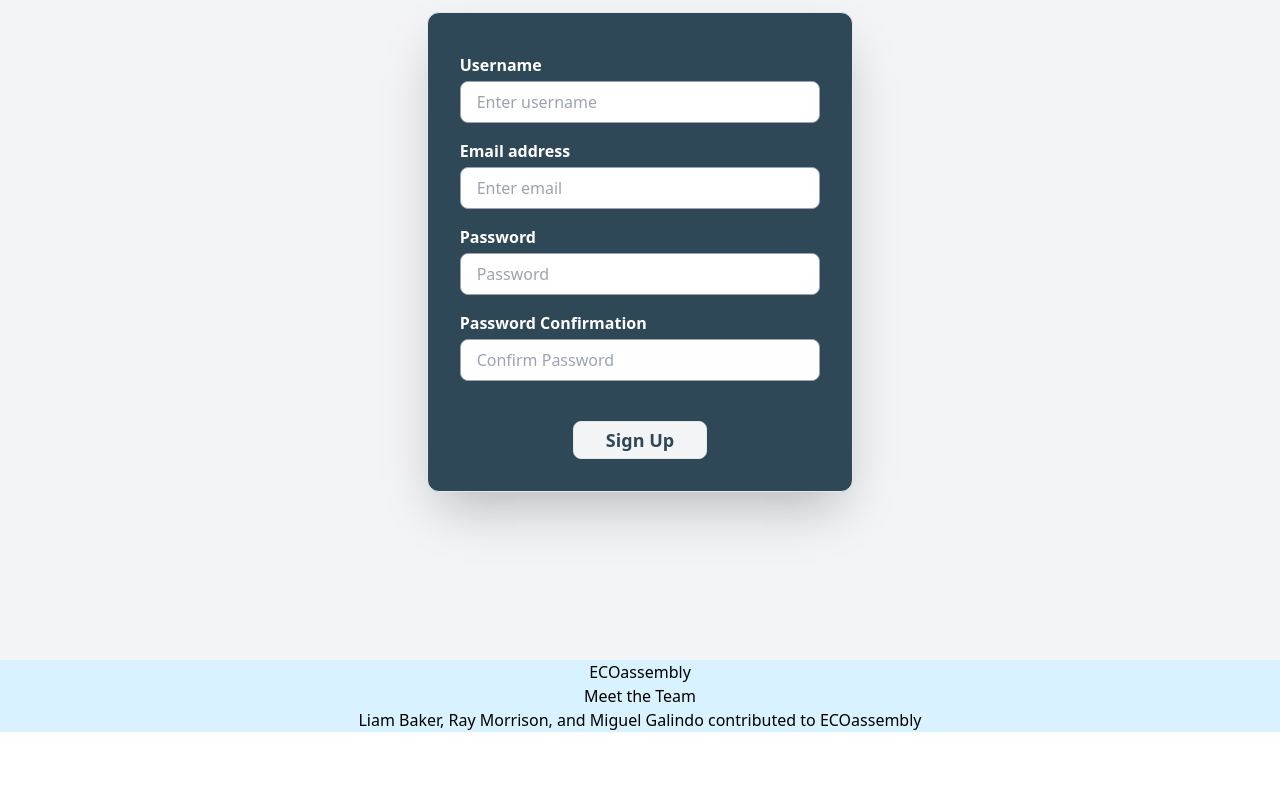
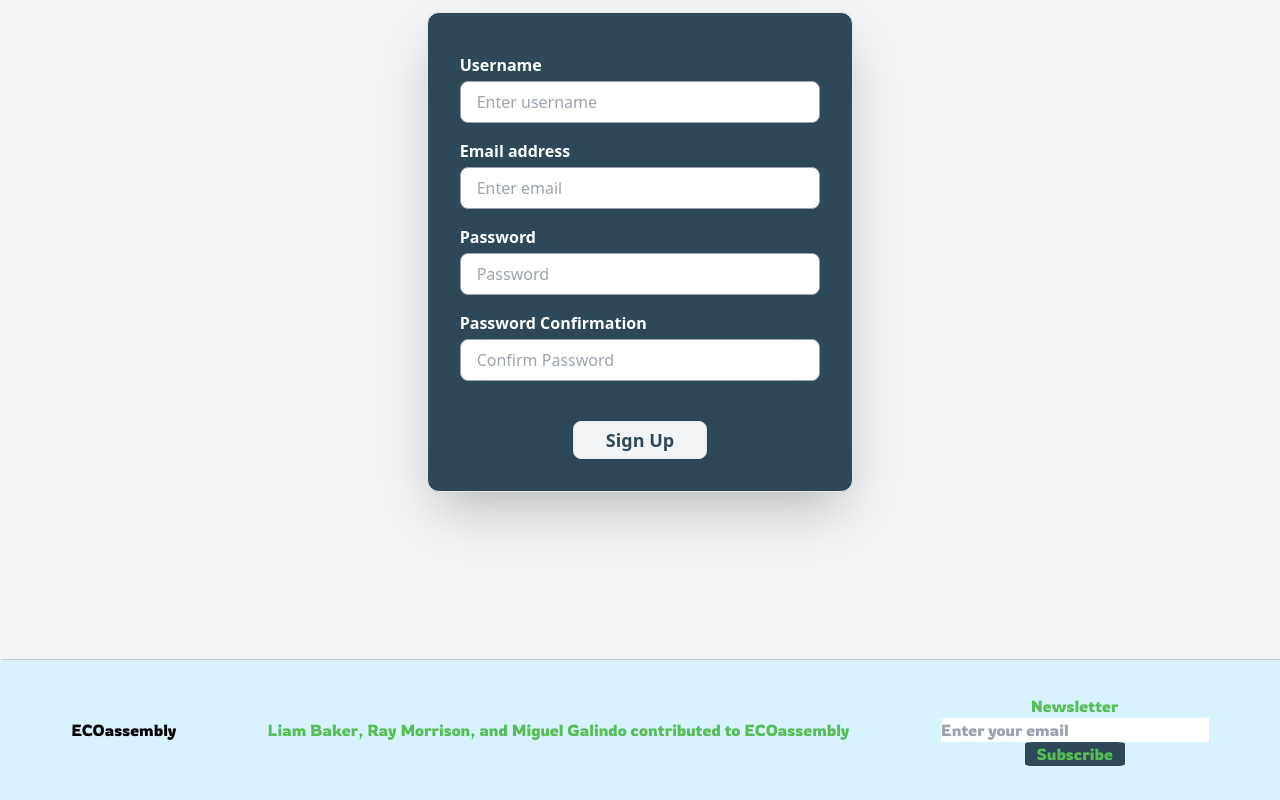
Before and after one commit to LiamB93/eco-assembly, a React (Create React App) app in the folder client/: page /sign-up in a window 1280 px wide. Shown: the part 370-1170 px from the top of the page. Before the commit the page ends 1102 px from the top, so only its background shows below. Built offline with nearby package versions, Linux system fonts and the light colour scheme.

Commit message:
styled footer fixed link styling styled nav

```diff
--- a/client/src/components/Footer/Footer.css
+++ b/client/src/components/Footer/Footer.css
@@ -1,8 +1,33 @@
-footer {
+@import url('https://fonts.googleapis.com/css2?family=Rowdies&display=swap');
+
+
+.footer {
+  font-family: "Rowdies";
   display: flex;
   width: 100%;
+  height: 140px;
   background-color: #D8F3FF;
   justify-content: space-evenly;
+  align-items: center;
+  gap: 20px;
+  box-shadow: 2px 1px 1px 1px black;
+  }
 
+  .newsletter{
+    column-gap: 30px;
+  }
 
-}
+  .button{
+    background-color: #2F4858;
+    color: #57BE56;
+    border-radius: 8%;
+    width: 100px;
+  }
+
+  .label{
+    color: #57BE56;
+  }
+
+  .meet-team{
+    color: #57BE56;
+  }
--- a/client/src/components/Footer/Footer.jsx
+++ b/client/src/components/Footer/Footer.jsx
@@ -5,15 +5,27 @@ function Footer() {
   return (
 
     <footer className="footer">
-      <nav>
-        <NavLink className="logo" to="/">ECOassembly</NavLink>
 
-        <h3>Meet the Team</h3>
-        <p>Liam Baker, Ray Morrison, and Miguel Galindo contributed to ECOassembly</p>
+      <NavLink className="logo" to="/">ECOassembly</NavLink>
 
-      </nav>
+      <h3 className="meet-team">Liam Baker, Ray Morrison, and Miguel Galindo contributed to ECOassembly</h3>
+      <div className="newsletter">
+        <label className="label">Newsletter</label> <br />
+        <form>
+          <input
+            placeholder="Enter your email"
+            type="email"
+          />
+          <br />
+          <button className="button">Subscribe</button>
+        </form>
+      </div>
 
-    </footer>
+
+
+
+
+    </footer >
 
   )
 }
--- a/client/src/components/Header/Header.css
+++ b/client/src/components/Header/Header.css
@@ -27,3 +27,7 @@
   margin-right: 30px;
   gap: 20px;
 }
+
+.link:hover{
+  text-decoration: underline;
+}
--- a/client/src/components/Nav/Nav.css
+++ b/client/src/components/Nav/Nav.css
@@ -5,11 +5,13 @@
   font-size: 18px;
   align-content: center;
   background-color: white;
-  box-shadow: 1px 1px 1px .3px #CECECE;
+  box-shadow: 1px 1px 2px .3px #CECECE;
   height: 50px;
+  border-bottom: #CECECE;
 
 }
 .links{
+  padding-left: 110px;
   display: flex;
   align-items: center;
   margin: 20px 10px 10px 10px;
@@ -17,6 +19,15 @@
 
 }
 
-.links:hover{
+.zero-waste:hover{
   text-decoration: underline;
 }
+.outdoor:hover{
+  text-decoration: underline;
+}
+.clothing:hover{
+  text-decoration: underline;
+}
+.home-life:hover{
+  text-decoration: underline;
+}
--- a/client/src/components/Nav/Nav.jsx
+++ b/client/src/components/Nav/Nav.jsx
@@ -5,10 +5,10 @@ function Nav() {
   return (
     <div className="products-nav">
       <div className="links">
-        <NavLink to="/products/homelife">Home & Life</NavLink>{" "}
-        <NavLink to="/products/clothing">Clothing</NavLink>{" "}
-        <NavLink to="/products/outdoor">Outdoor</NavLink>{" "}
-        <NavLink to="/products/zerowaste">Zero Waste</NavLink>{" "}
+        <NavLink className="home-life" to="/products/homelife">Home & Life</NavLink>{" "}
+        <NavLink className="clothing" to="/products/clothing">Clothing</NavLink>{" "}
+        <NavLink className="outdoor" to="/products/outdoor">Outdoor</NavLink>{" "}
+        <NavLink className="zero-waste" to="/products/zerowaste">Zero Waste</NavLink>{" "}
       </div>
 
     </div>
```
